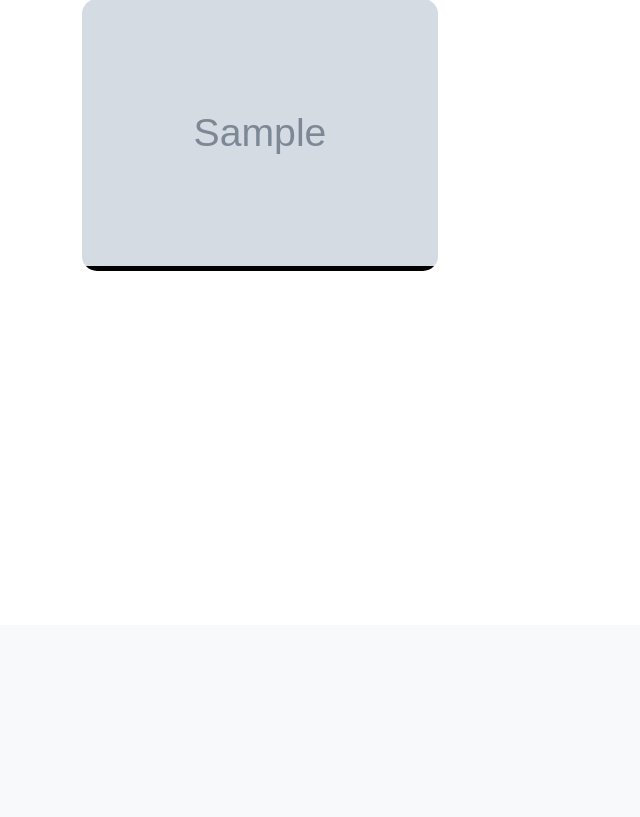
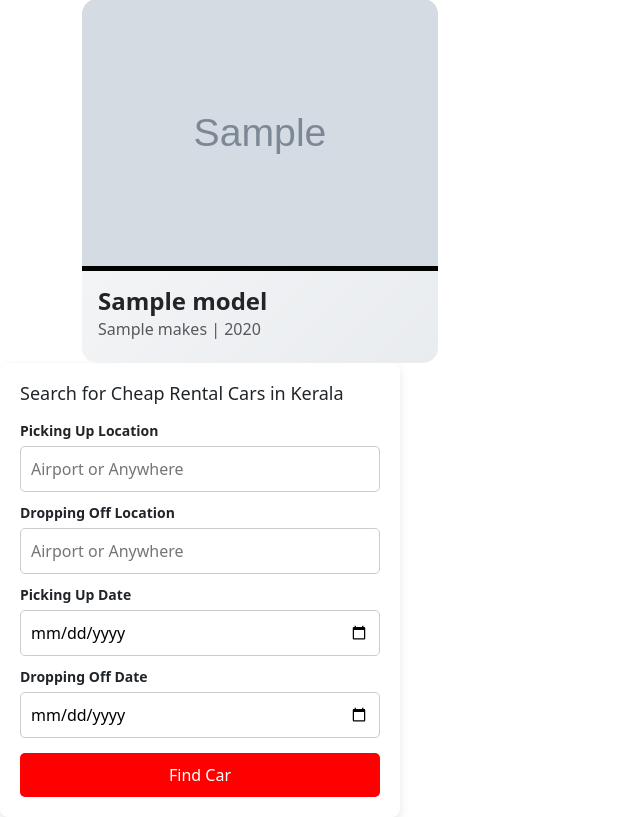
Before and after one commit to akhilkumar3210/Car-Rental, a Django app: template CarRental/templates/user/user.html in a window 1280 px wide. Shown: the part 175-992 px from the top of the page, without its empty margins (0-640 px from the left). Before the commit the page ends 446 px from the top, so only its background shows below. Run offline with Django 5.2, Linux system fonts and the light colour scheme; the template is opened without the code that fills it: most values are stand-ins (such as "Sample title", 1, 10 or a date in 2020); grey boxes marked "Sample" are stand-in pictures.

Commit message:
updated today feb20

```diff
--- a/CarRental/static/css/user.css
+++ b/CarRental/static/css/user.css
@@ -82,3 +82,65 @@
 .btn-primary:hover {
     background-color: #0056b3;
 }
+
+
+
+
+
+
+
+/* body {
+    font-family: Arial, sans-serif;
+    background-image: url('background.jpg');
+    background-size: cover;
+    display: flex;
+    justify-content: center;
+    align-items: center;
+    height: 100vh;
+    margin: 0;
+} */
+
+.search-container {
+    background: white;
+    padding: 20px;
+    border-radius: 8px;
+    box-shadow: 0px 4px 10px rgba(0, 0, 0, 0.1);
+    max-width: 400px;
+    width: 100%;
+}
+
+h2 {
+    font-size: 18px;
+    margin-bottom: 15px;
+}
+
+label {
+    font-size: 14px;
+    font-weight: bold;
+    display: block;
+    margin-top: 10px;
+}
+
+input {
+    width: 100%;
+    padding: 10px;
+    margin-top: 5px;
+    border: 1px solid #ccc;
+    border-radius: 5px;
+}
+
+button {
+    background-color: red;
+    color: white;
+    border: none;
+    padding: 10px;
+    font-size: 16px;
+    width: 100%;
+    margin-top: 15px;
+    border-radius: 5px;
+    cursor: pointer;
+}
+
+button:hover {
+    background-color: darkred;
+}
--- a/CarRental/templates/shop/make.html
+++ b/CarRental/templates/shop/make.html
@@ -27,7 +27,7 @@
                         <a class="nav-link" href="addcars">Add Cars</a>
                     </li>
                     <li class="nav-item">
-                        <a class="nav-link" href="#">Services</a>
+                        <a class="nav-link" href="#">Makes</a>
                     </li>
                     <li class="nav-item">
                         <a class="nav-link" href="logout">Logout</a>
--- a/CarRental/templates/shop/shop.html
+++ b/CarRental/templates/shop/shop.html
@@ -35,7 +35,7 @@
     </div>
 </nav>
 
-<div class="container mt-5">
+<div class="container mt-5 mb-4">
     <div class="row">
         {% for i in data %}
         <div class="col-md-4">
@@ -43,7 +43,7 @@
                 <img src="{{i.image.url}}" class="card-img-top" alt="Card image">
                 <div class="card-body">
                     <h5 class="card-title">{{i.model}}</h5>
-                    <h5 class="card-title">{{i.make}}</h5>
+                    <h5 class="card-title">{{i.make.makes}}</h5>
                     <h5 class="card-title">{{i.year}}</h5>
                     <h5 class="card-title">{{i.color}}</h5>
                     <h5 class="card-title">{{i.license_plate}}</h5>
--- a/CarRental/templates/user/user.html
+++ b/CarRental/templates/user/user.html
@@ -42,25 +42,43 @@
         <div class="row">
             {% for i in data %}
             <div class="col-md-4">
-                <a href="viewcars/{{i.pk}}">
+                <a href="viewcars/{{i.pk}}" style="text-decoration: none; color: black;">
                     <div class="card custom-card">
                         <img src="{{i.image.url}}" class="card-img-top" alt="Card image">
-                        <!-- <div class="card-body">
+                        <div class="card-body">
                     <h5 class="card-title">{{i.model}}</h5>
-                    <h6 class="card-subtitle mb-2 text-muted">{{i.make}} | {{i.year}}</h6>
-                    <p class="card-text"><strong>Color:</strong> {{i.color}}</p>
+                    <h6 class="card-subtitle mb-2 text-muted">{{i.make.makes}} | {{i.year}}</h6>
+                    <!-- <p class="card-text"><strong>Color:</strong> {{i.color}}</p>
                     <p class="card-text"><strong>License Plate:</strong> {{i.license_plate}}</p>
                     <p class="card-text"><strong>Mileage:</strong> {{i.mileage}} km/l</p>
                     <p class="card-text"><strong>Price:</strong> ₹{{i.price_per_day}}/D</p>
                     <p class="card-text">{{i.description}}</p>
-                    <a href="#" class="btn btn-primary">Edit</a>
-                </div> -->
+                    <a href="#" class="btn btn-primary">Edit</a> -->
+                </div>
                     </div>
                 </a>
             </div>
             {% endfor %}
         </div>
     </div>
+    <div class="search-container">
+        <h2>Search for Cheap Rental Cars in Kerala</h2>
+        <form>
+            <label for="pickup-location">Picking Up Location</label>
+            <input type="text" id="pickup-location" placeholder="Airport or Anywhere">
+
+            <label for="dropoff-location">Dropping Off Location</label>
+            <input type="text" id="dropoff-location" placeholder="Airport or Anywhere">
+
+            <label for="pickup-date">Picking Up Date</label>
+            <input type="date" id="pickup-date">
+
+            <label for="dropoff-date">Dropping Off Date</label>
+            <input type="date" id="dropoff-date">
+
+            <button type="submit">Find Car</button>
+        </form>
+    </div>
 
     <script src="https://cdn.jsdelivr.net/npm/bootstrap@5.3.0-alpha1/dist/js/bootstrap.bundle.min.js"></script>
 </body>
--- a/CarRental/templates/user/viewcars.html
+++ b/CarRental/templates/user/viewcars.html
@@ -110,7 +110,7 @@
                     <img src="{{data.image.url}}" class="card-img-top" alt="Card image">
                     <div class="card-body">
                         <h5 class="card-title">{{data.model}}</h5>
-                        <h6 class="card-subtitle mb-2 text-muted">{{data.make}} | {{data.year}}</h6>
+                        <h6 class="card-subtitle mb-2 text-muted">{{data.make.makes}} | {{data.year}}</h6>
                         <p class="card-text"><strong>Color:</strong> {{data.color}}</p>
                         <p class="card-text"><strong>License Plate:</strong> {{data.license_plate}}</p>
                         <p class="card-text"><strong>Mileage:</strong> {{data.mileage}} km/l</p>
@@ -130,7 +130,7 @@
                             <div>
                                 <strong>Total: </strong> ₹<span id="totalPrice">{{ total_price }}</span>
                             </div>
-                            <button type="submit" class="btn btn-primary">Rent</button>
+                            <button type="submit" class="btn btn-primary ">Book Now</button>
                         </form>
 
                     </div>
```
Also changed, not shown: CarRental/db.sqlite3.
